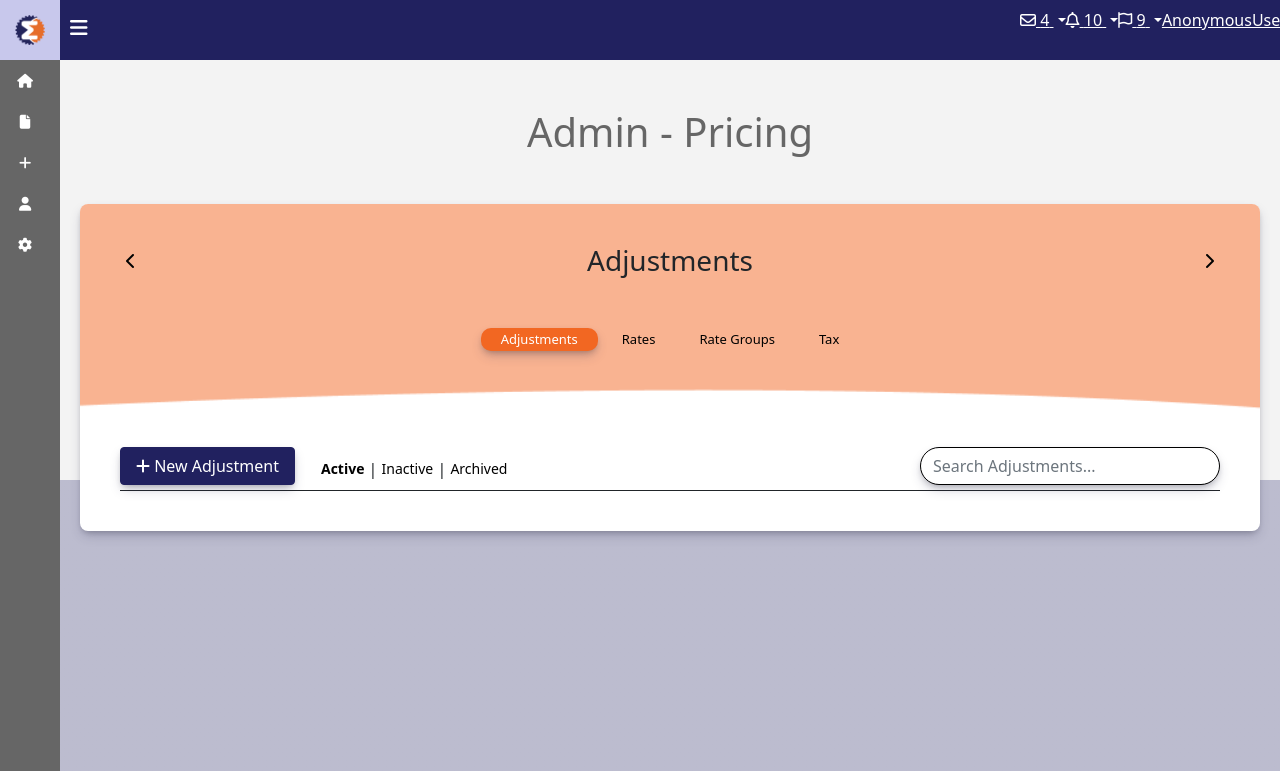
After one commit to skoolboi434/summa-advertising, a Django app: page /adminportal/adminPricing in a window 1280 px wide. The commit adds this page. Shown: the top 771 px of the page. Run offline with Django 5.2, Linux system fonts and the light colour scheme; some libraries are stand-ins or nearby versions.

Commit message:
Admin Pricing dashboard added

```diff
--- a/adAdmin/urls.py
+++ b/adAdmin/urls.py
@@ -9,6 +9,7 @@ urlpatterns = [
   path('adminclassifieds', views.adminClassifieds, name='adminClassifieds'),
   path('adminaccounts', views.adminAccounts, name='adminAccounts'),
   path('adminFinancial', views.adminFinancial, name='adminFinancial'),
+  path('adminPricing', views.adminPricing, name='adminPricing'),
   path('admingeneral/newpublication/', views.adminPubSetup, name='adminPubSetup'),
   path('new-user/', views.createUser, name='createUser'),
   path('new-style/', views.createAdminStyle, name='createAdminStyle'),
--- a/adAdmin/views.py
+++ b/adAdmin/views.py
@@ -23,6 +23,9 @@ def adminAds(request):
 
 def adminFinancial(request):
   return render(request, 'admin/financial.html')
+
+def adminPricing(request):
+  return render(request, 'admin/pricing.html')
 
 # Admin Account Routes
 
--- /dev/null
+++ b/templates/admin/includes/pricing/adjustments.html
@@ -0,0 +1,10 @@
+<div class="btn-search-container d-flex justify-content-between border-bottom border-dark">
+  <div class="filter-container">
+    <button type="button" class="btn btn-secondary" data-bs-toggle="modal" data-bs-target="#newAdjustmentModal"><i class="fa fa-solid fa-plus"></i> New Adjustment</button>
+    <div class="filters ps-3 d-flex align-items-center"><a href="" class="active">Active</a>&nbsp;|&nbsp;<a href="">Inactive</a>&nbsp;|&nbsp;<a href="">Archived</a></div>
+  </div>
+
+  <div class="has-search">
+    <input type="text" class="form-control" placeholder="Search Adjustments..." />
+  </div>
+</div>
--- a/templates/admin/portal.html
+++ b/templates/admin/portal.html
@@ -34,10 +34,10 @@
       </div>
 
       <div class="col-md-4 mb-lg-4">
-        <a class="admin-block-link" href="" target="_blank">
+        <a class="admin-block-link" href="{% url 'adminPricing' %}" target="_blank">
           <div class="admin-block pricing">
             <h3 class="title">Pricing</h3>
-            <span>Adjustments | Rate | Tax</span>
+            <span>Adjustments | Rates | Rate Groups | Tax</span>
           </div>
         </a>
       </div>
--- /dev/null
+++ b/templates/admin/pricing.html
@@ -0,0 +1,44 @@
+{% extends 'base.html' %}{% load static %} {% block content %}
+
+<div class="heading-container text-center my-5">
+  <h3 class="heading mb-3">Admin - Pricing</h3>
+</div>
+
+<div class="multi-step-form-container">
+  <div id="tab-heading" class="tab-heading mb-5 d-flex justify-content-between align-items-center">
+    <button class="step-arrow" id="prevTabBtn">
+      <i class="fa fa-solid fa-chevron-left"></i>
+    </button>
+
+    <h3 class="multisteps-form__title text-center mb-0">Adjustments</h3>
+
+    <button class="step-arrow" id="nextTabBtn">
+      <i class="fa fa-solid fa-chevron-right"></i>
+    </button>
+  </div>
+
+  <ul class="nav nav-pills mb-5 d-flex justify-content-center" id="pills-tab" role="tablist">
+    <li class="nav-item" role="presentation">
+      <button class="nav-link-custom active" id="pills-adjustments-tab" data-bs-toggle="pill" data-bs-target="#pills-adjustments" type="button" role="tab" aria-controls="pills-adjustments" aria-selected="true">Adjustments</button>
+    </li>
+    <li class="nav-item" role="presentation">
+      <button class="nav-link-custom" id="pills-rates-tab" data-bs-toggle="pill" data-bs-target="#pills-rates" type="button" role="tab" aria-controls="pills-rates" aria-selected="false">Rates</button>
+    </li>
+    <li class="nav-item" role="presentation">
+      <button class="nav-link-custom" id="pills-rate-groups-tab" data-bs-toggle="pill" data-bs-target="#pills-rate-groups" type="button" role="tab" aria-controls="pills-rate-groups" aria-selected="false">Rate Groups</button>
+    </li>
+    <li class="nav-item" role="presentation">
+      <button class="nav-link-custom" id="pills-tax-tab" data-bs-toggle="pill" data-bs-target="#pills-tax" type="button" role="tab" aria-controls="pills-tax" aria-selected="false">Tax</button>
+    </li>
+  </ul>
+
+  <div class="tab-content" id="pills-tabContent">
+    <div class="tab-pane fade show active pt-5" id="pills-adjustments" role="tabpanel" aria-labelledby="pills-adjustments-tab" data-heading="Adjustments">{% include 'admin/includes/pricing/adjustments.html'%}</div>
+    <div class="tab-pane fade pt-5" id="pills-rates" role="tabpanel" aria-labelledby="pills-rates-tab" data-heading="Rates">{% include 'admin/includes/pricing/rates.html'%}</div>
+    <div class="tab-pane fade pt-5" id="pills-rate-groups" role="tabpanel" aria-labelledby="pills-rate-groups-tab" data-heading="Rate Groups">{% include 'admin/includes/pricing/rateGroups.html'%}</div>
+    <div class="tab-pane fade pt-5" id="pills-tax" role="tabpanel" aria-labelledby="pills-tax-tab" data-heading="Tax">{% include 'admin/includes/pricing/tax.html'%}</div>
+  </div>
+</div>
+
+<script src="{% static 'js/multistep.js' %}"></script>
+{% endblock%}
```
Also changed, not shown: templates/admin/includes/general/pubs.html (+0 -8 lines), templates/admin/includes/pricing/rateGroups.html (added), templates/admin/includes/pricing/rates.html (added), templates/admin/includes/pricing/tax.html (added).
